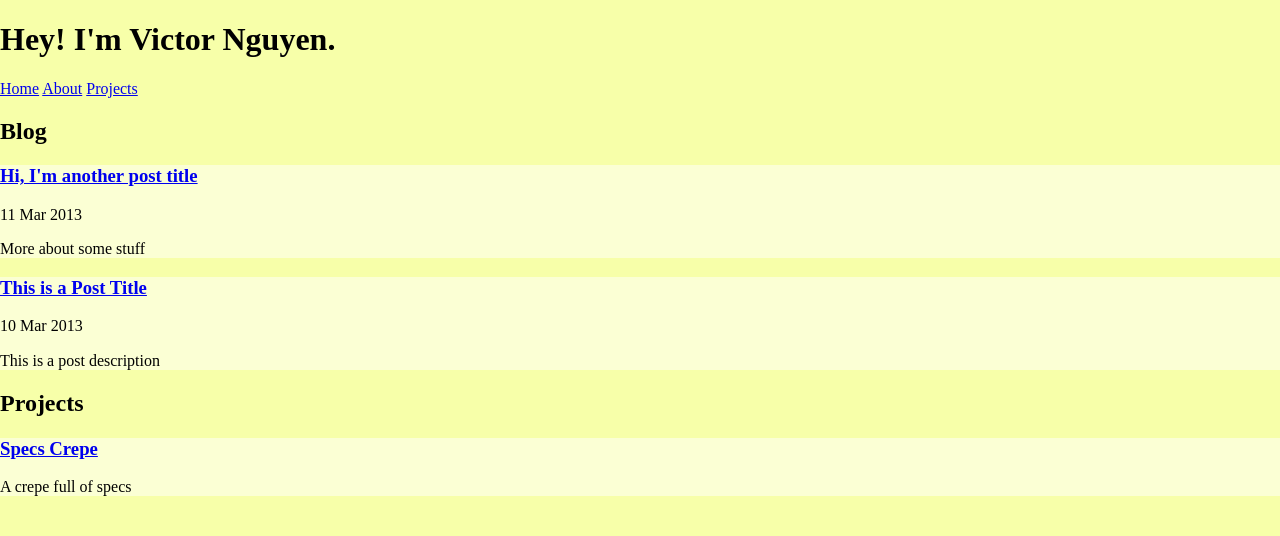
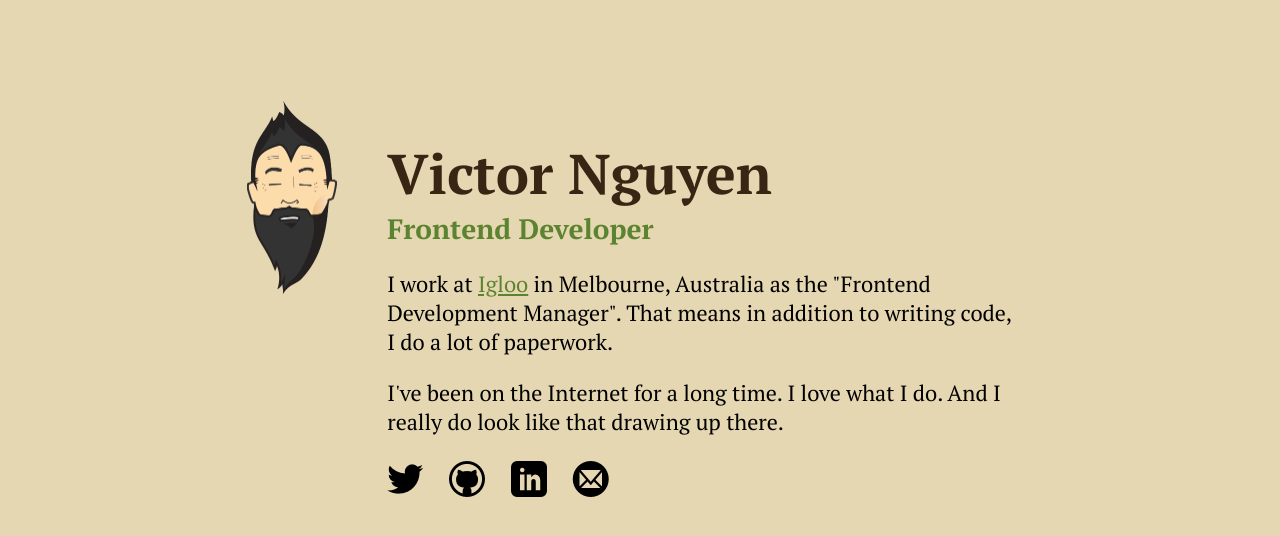
Before and after one commit to victornguyen/vic.codes-jekyll, a Jekyll site: the page built from index.html, in a window 1280 px wide. Shown: the top 536 px of the page. Built offline with Jekyll 4.4.1, drawn with Linux system fonts in a browser that asks for light colours; nearby versions of some CDN libraries; library files that are not in the unit come from our copies.

Commit message:
added quick and dirty splash page

```diff
--- a/_layouts/default.html
+++ b/_layouts/default.html
@@ -2,15 +2,115 @@
 <html>
 <head>
     <title>{{ page.title }}</title>
+    <link href='http://fonts.googleapis.com/css?family=PT+Serif:400,700' rel='stylesheet' type='text/css'>
+
+    {% comment %}
     <link rel="stylesheet" type="text/css" href="/components/normalize-css/normalize.css">
+    {% endcomment %}
     <style type="text/css">
-        body { background:#f7ffa9; }
-        article { background:rgba(255,255,255,0.5); }
+        @font-face {
+            font-family: 'icons';
+            src:url('assets/fonts/icons.eot');
+            src:url('assets/fonts/icons.eot?#iefix') format('embedded-opentype'),
+                url('assets/fonts/icons.woff') format('woff'),
+                url('assets/fonts/icons.ttf') format('truetype'),
+                url('assets/fonts/icons.svg#icons') format('svg');
+            font-weight: normal;
+            font-style: normal;
+        }
+
+        /* Use the following CSS code if you want to have a class per icon */
+        /*
+        Instead of a list of all class selectors,
+        you can use the generic selector below, but it's slower:
+        [class*="icon-"] {
+        */
+        .icon-github, .icon-twitter, .icon-linkedin, .icon-mail {
+            font-family: 'icons';
+            speak: none;
+            font-style: normal;
+            font-weight: normal;
+            font-variant: normal;
+            text-transform: none;
+            line-height: 1;
+            -webkit-font-smoothing: antialiased;
+        }
+        .icon-github:before {
+            content: "\e001";
+        }
+        .icon-twitter:before {
+            content: "\e002";
+        }
+        .icon-linkedin:before {
+            content: "\e004";
+        }
+        .icon-mail:before {
+            content: "\e005";
+        }
+
+        body {
+            background: #e6d7b3;
+            font-family: 'PT Serif',serif;
+        }
+        a {
+            color: #5c832f;
+        }
+        a.icon-link {
+            color: inherit;
+            text-decoration: none;
+            font-size: 36px;
+            display: inline-block;
+            margin-right: 22px;
+        }
+        a.icon-link:hover {
+            color: #5c832f;
+        }
+        h1 {
+            font-size: 56px;
+            color: #382513;
+            margin: 0;
+            padding: 0;
+        }
+        h2 {
+            font-size: 28px;
+            color: #5c832f;
+            margin: 0;
+            padding: 0;
+        }
+        p {
+            font-size: 22px;
+        }
+        #splash {
+            position: relative;
+            overflow: visible;
+            margin:8% 20% 0 30%;
+            padding-top: 35px;
+        }
+        #avatar {
+            position: absolute;
+            left: -140px;
+            top: 0;
+        }
     </style>
 </head>
 <body>
 
-    <h1>Hey! I'm Victor Nguyen.</h1>
+    <div id="splash">
+        <img src="assets/img/avatar.png" width="90" height="193" id="avatar">
+        <h1>Victor Nguyen</h1>
+        <h2>Frontend Developer</h2>
+
+        <p>I work at <a href="http://www.igloo.com.au">Igloo</a> in Melbourne, Australia as the &quot;Frontend Development Manager&quot;. That means in addition to writing code, I do a lot of paperwork.</p>
+        <p>I've been on the Internet for a long time. I love what I do. And I really do look like that drawing up there.</p>
+
+        <a class="icon-link" href="http://twitter.com/victornguyen"><span aria-hidden="true" class="icon-twitter"></span></a>
+        <a class="icon-link" href="http://github.com/victornguyen"><span aria-hidden="true" class="icon-github"></span></a>
+        <a class="icon-link" href="http://au.linkedin.com/in/therealvictornguyen/"><span aria-hidden="true" class="icon-linkedin"></span></a>
+        <a class="icon-link" href="mailto:vic.nguyen@gmail.com"><span aria-hidden="true" class="icon-mail"></span></a>
+    </div>
+
+
+    {% comment %}
     <nav>
         <a href="/">Home</a>
         <a href="/about/">About</a>
@@ -20,6 +120,7 @@
     <section>
         {{ content }}
     </section>
+    {% endcomment %}
 
 </body>
 </html>
```
Also changed, not shown: assets/fonts/icons.ttf (added), assets/fonts/icons.woff (added), assets/img/avatar.png (added), 3 other files.
